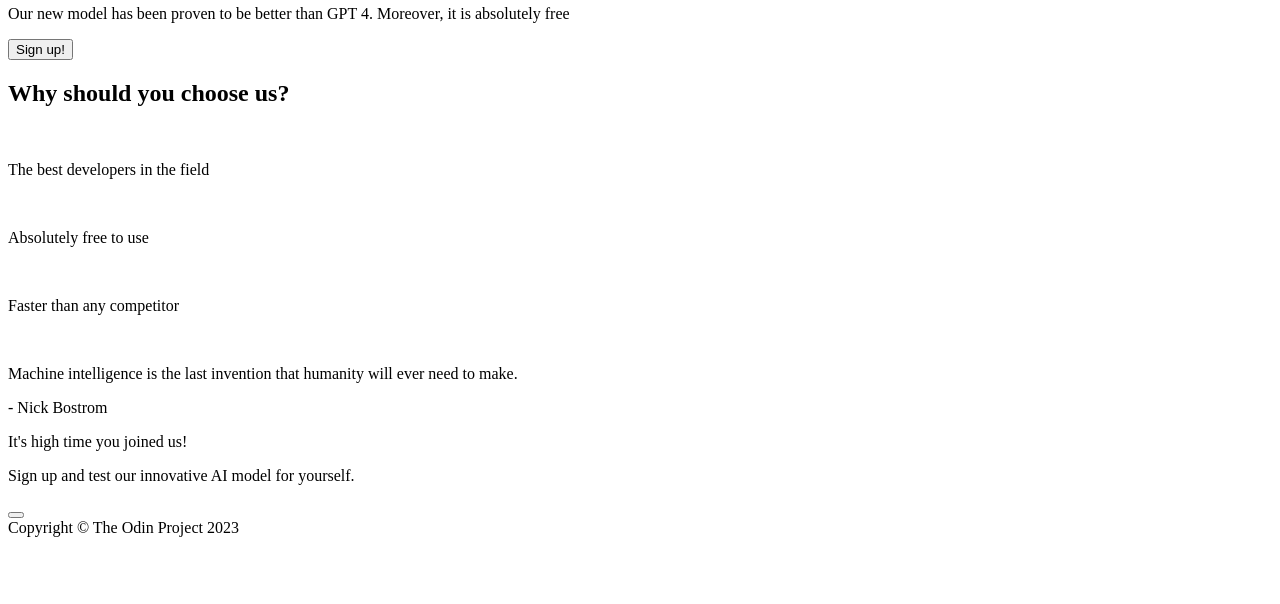
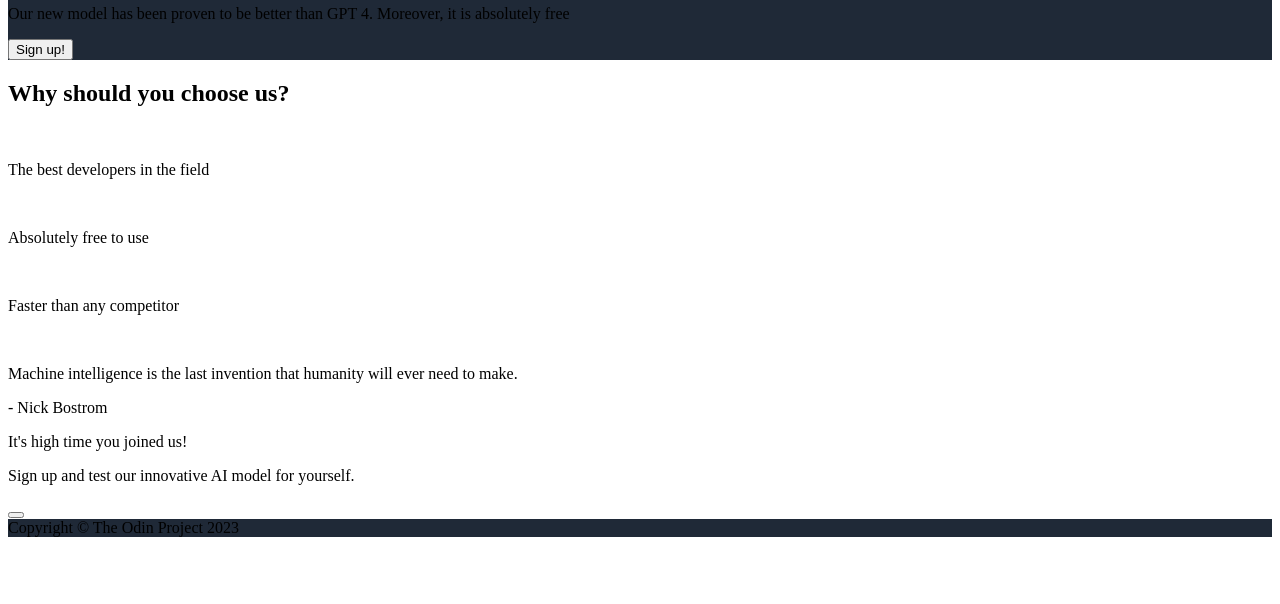
Before and after one commit to Pavlukan/landing-page-revisited, a plain HTML site: page index.html in a window 1280 px wide. Shown: the part 196-800 px from the top of the page. Drawn offline with Linux system fonts and the light colour scheme.

Commit message:
Change the background color of the header and the footer

```diff
--- a/styles.css
+++ b/styles.css
@@ -1,3 +1,7 @@
 html {
     scroll-behavior: smooth;
 }
+
+header, footer {
+    background-color: #1F2937;
+}
```
